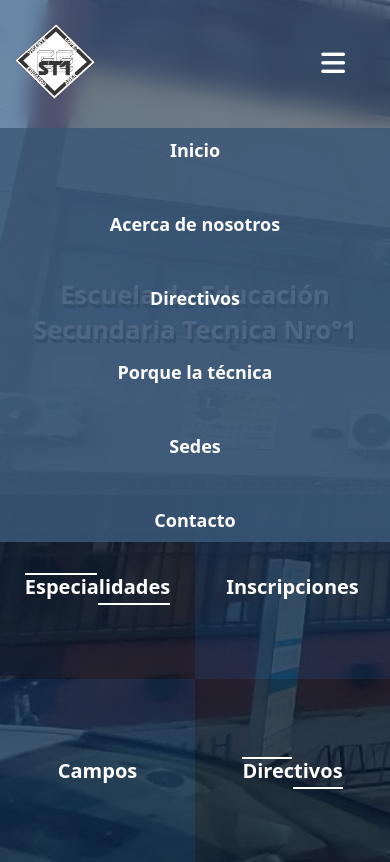
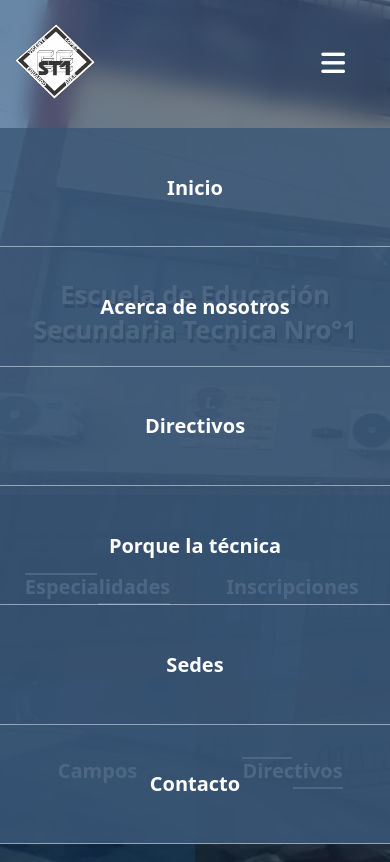
Before and after one commit to Exaedro/web_institucional, a PHP site: page /index.php in a window 390 px wide, after a click that opens the changed part. Run offline with PHP 8.4, Linux system fonts and the light colour scheme; some libraries are stand-ins or nearby versions.

Commit message:
arreglando el navbar

```diff
--- a/css/componentes/navbar.css
+++ b/css/componentes/navbar.css
@@ -9,6 +9,10 @@ nav {
     align-items: center;
     background-color: rgba(57, 86, 118, 0.5);
     backdrop-filter: blur(10px);
+}
+
+.no-scroll {
+    overflow: hidden!important;
 }
 
 .navbar-header img {
@@ -51,18 +55,35 @@ nav {
 @media (max-width: 1010px) {
     .navbar-body ul {
         display: none;
+        justify-content: space-between;
+        align-items: center;
         flex-direction: column;
         position: absolute;
         top: 100%;
         left: 0;
         background-color: rgba(57, 86, 118, 0.9);
         width: 100%;
+        font-size: 20px;
         text-align: center;
+        gap: 0;
         padding: 0;
     }
 
-    .navbar-body ul li {
-        margin: 10px 0;
+    .navbar-body #menu_prin {
+        height: calc(100vh - 128px);
+    }
+
+    .navbar-body a, .navbar-body li {
+        height: 100%;
+        width: 100%;
+        flex-grow: 1;
+    }
+
+    .navbar-body a {
+        display: flex;
+        flex-direction: column;
+        justify-content: center;
+        border-bottom: 1px solid hsla(0, 0%, 100%, 0.473);
     }
 
     .desac {
--- a/navbar.php
+++ b/navbar.php
@@ -24,6 +24,8 @@
 <script>
     document.querySelector('.fa-bars').addEventListener('click', function() {
         const menu = document.querySelector(this.dataset.target);
+        const body = document.querySelector('body')
         menu.classList.toggle('active');
+        body.classList.toggle('no-scroll');
     });
 </script>
```
